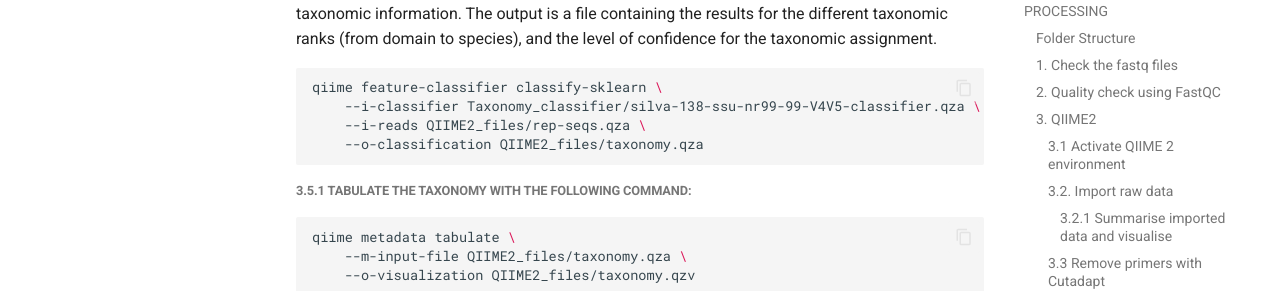
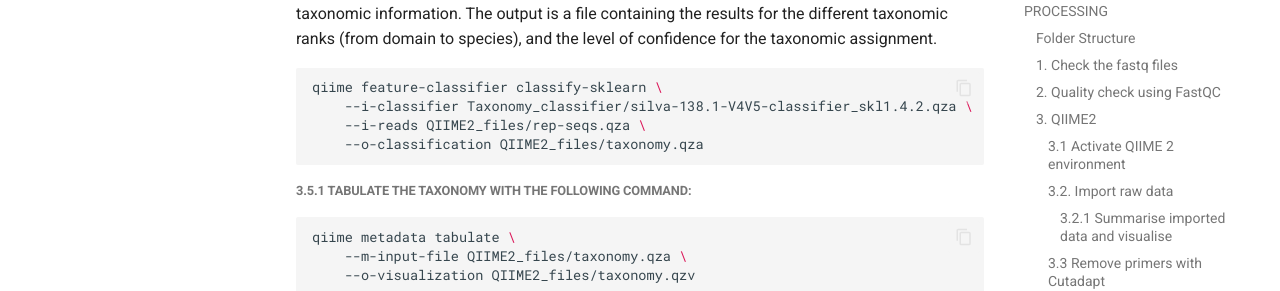
Before and after one commit to natashaztarora/bioinformatics_workflow_bme307, an MkDocs documentation site: the page built from docs/workflow.md, in a window 1280 px wide and 900 px high, scrolled down 6584 px. Shown: the part 163-454 px from the top of the window. Built offline with MkDocs 1.6.1 and Material for MkDocs 9.7.7, drawn with Linux system fonts in a browser that asks for light colours.

Commit message:
updated silva database

````diff
--- a/docs/workflow.md
+++ b/docs/workflow.md
@@ -225,7 +225,7 @@
 
 ```bash
 qiime feature-classifier classify-sklearn \
-    --i-classifier Taxonomy_classifier/silva-138-ssu-nr99-99-V4V5-classifier.qza \
+    --i-classifier Taxonomy_classifier/silva-138.1-V4V5-classifier_skl1.4.2.qza \
     --i-reads QIIME2_files/rep-seqs.qza \
     --o-classification QIIME2_files/taxonomy.qza
 ```
````
